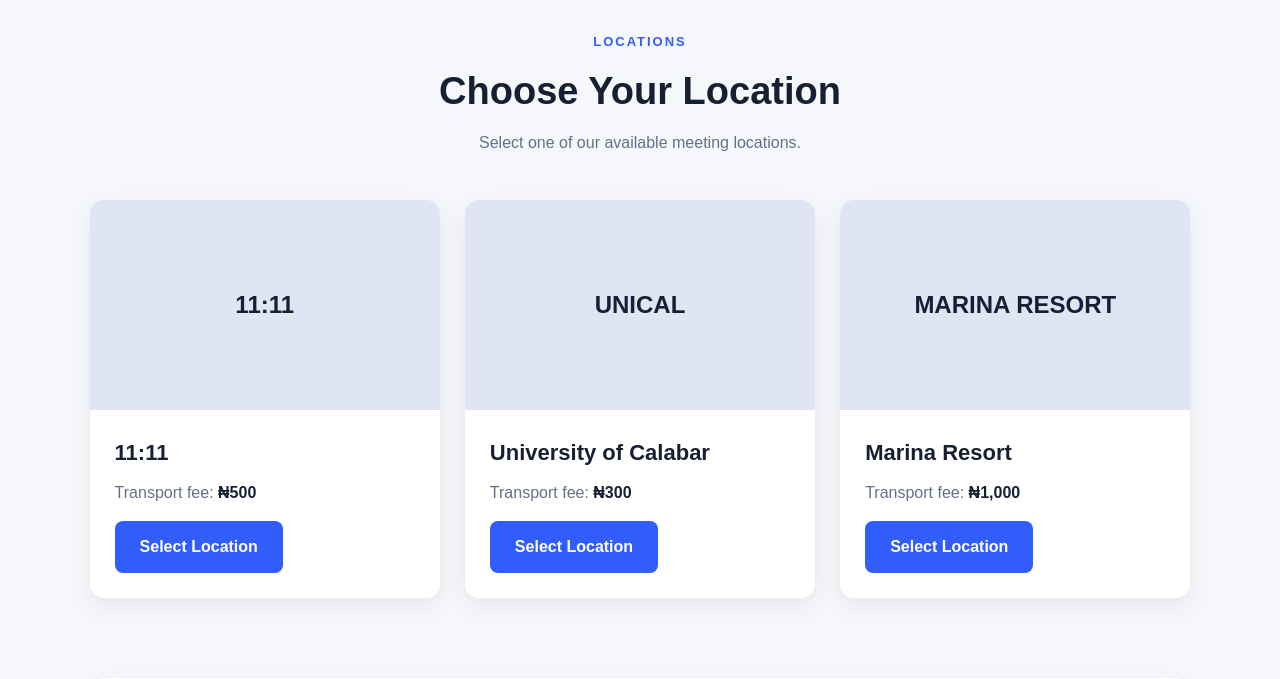
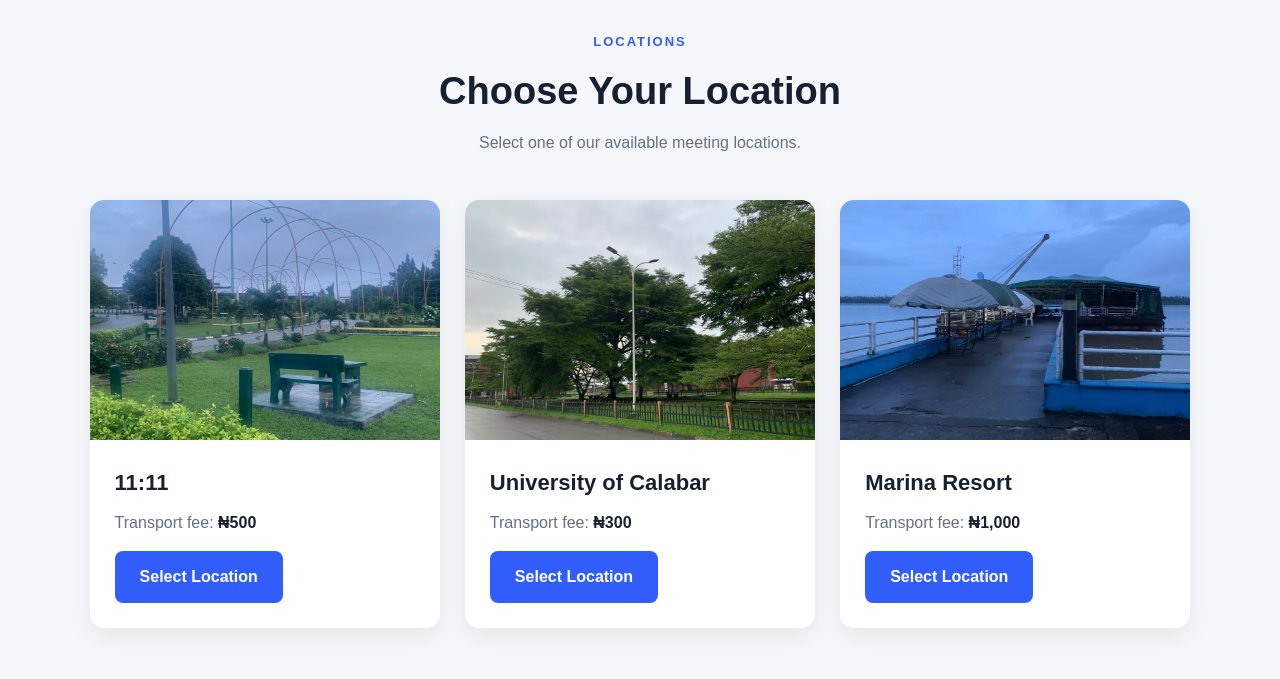
Before and after one commit to Gideon925/MeetBook, a Flask app: page / in a window 1280 px wide. Shown: the part 623-1302 px from the top of the page. Run offline with Flask 3, Linux system fonts and the light colour scheme.

Commit message:
Add location images and update homepage

```diff
--- a/static/style.css
+++ b/static/style.css
@@ -521,3 +521,15 @@
     }
 
 }
+.location-image {
+    width: 100%;
+    height: 240px;
+    overflow: hidden;
+}
+
+.location-image img {
+    width: 100%;
+    height: 100%;
+    object-fit: cover;
+    display: block;
+}
--- a/templates/index.html
+++ b/templates/index.html
@@ -70,7 +70,6 @@
 
         </div>
 
-
         <div class="location-grid">
 
             {% for location, fee in locations.items() %}
@@ -81,26 +80,22 @@
 
     {% if location == "11:11" %}
 
-                    <div class="image-placeholder">
-                        11:11
-                    </div>
+        <img src="{{ url_for('static', filename='images/1111/11:11-1.jpeg') }}"
+             alt="11:11">
 
     {% elif location == "University of Calabar" %}
 
-                    <div class="image-placeholder">
-                        UNICAL
-                    </div>
+        <img src="{{ url_for('static', filename='images/unical/unical1.jpeg') }}"
+             alt="University of Calabar">
 
     {% else %}
 
-                    <div class="image-placeholder">
-                        MARINA RESORT
-                    </div>
+        <img src="{{ url_for('static', filename='images/marina/ma.jpeg') }}"
+             alt="Marina Resort">
 
     {% endif %}
 
 </div>
-
 
                 <div class="location-content">
 
```
Also changed, not shown: static/images/1111/1111.jpeg (added), static/images/1111/11:11-1.jpeg (added), static/images/marina/ma.jpeg (added), static/images/marina/mar1.jpeg (added), static/images/unical/unical1.jpeg (added), static/images/unical/unical2.jpeg (added). Lines whose indentation alone changed are shown as unchanged.
